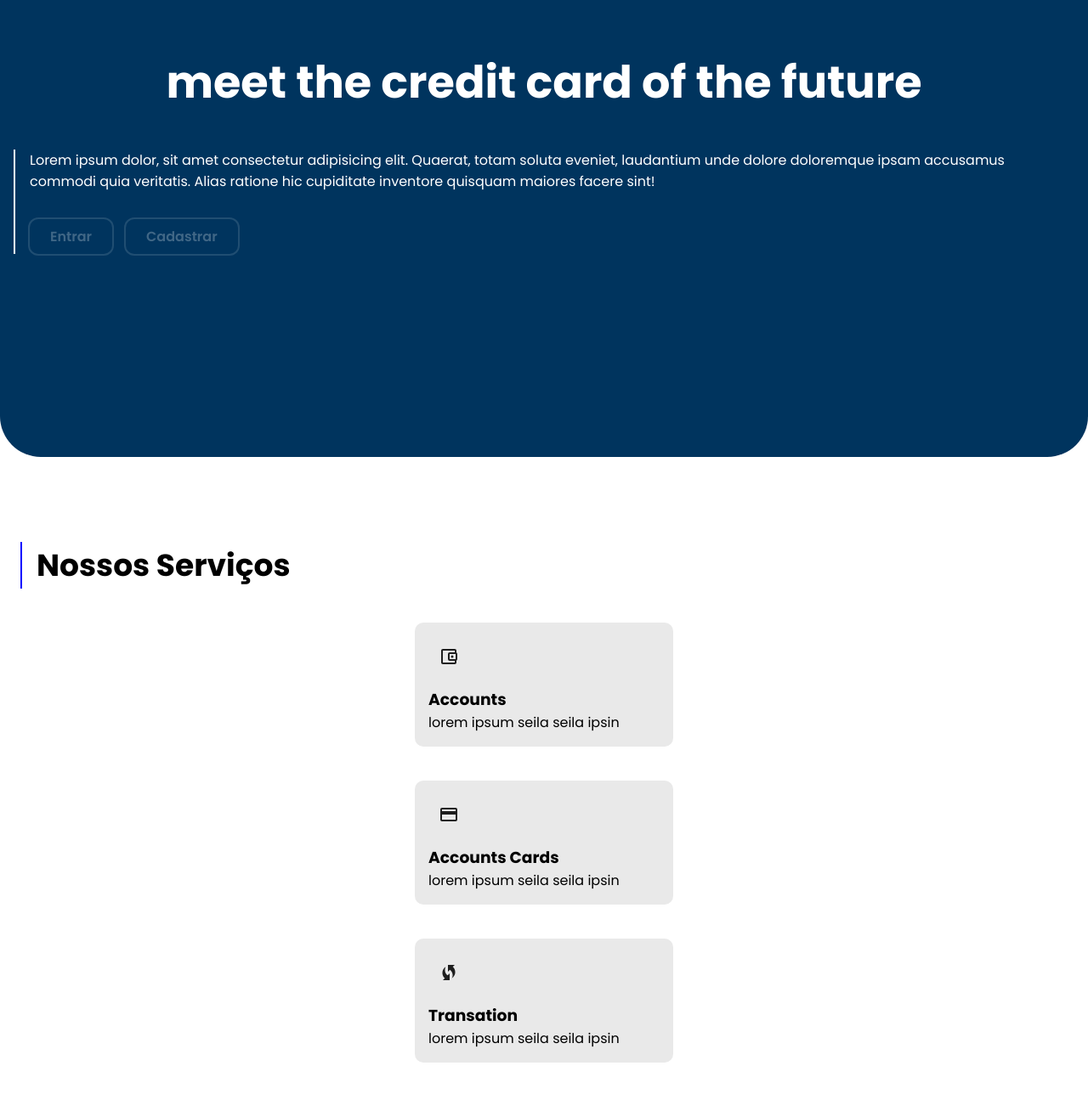
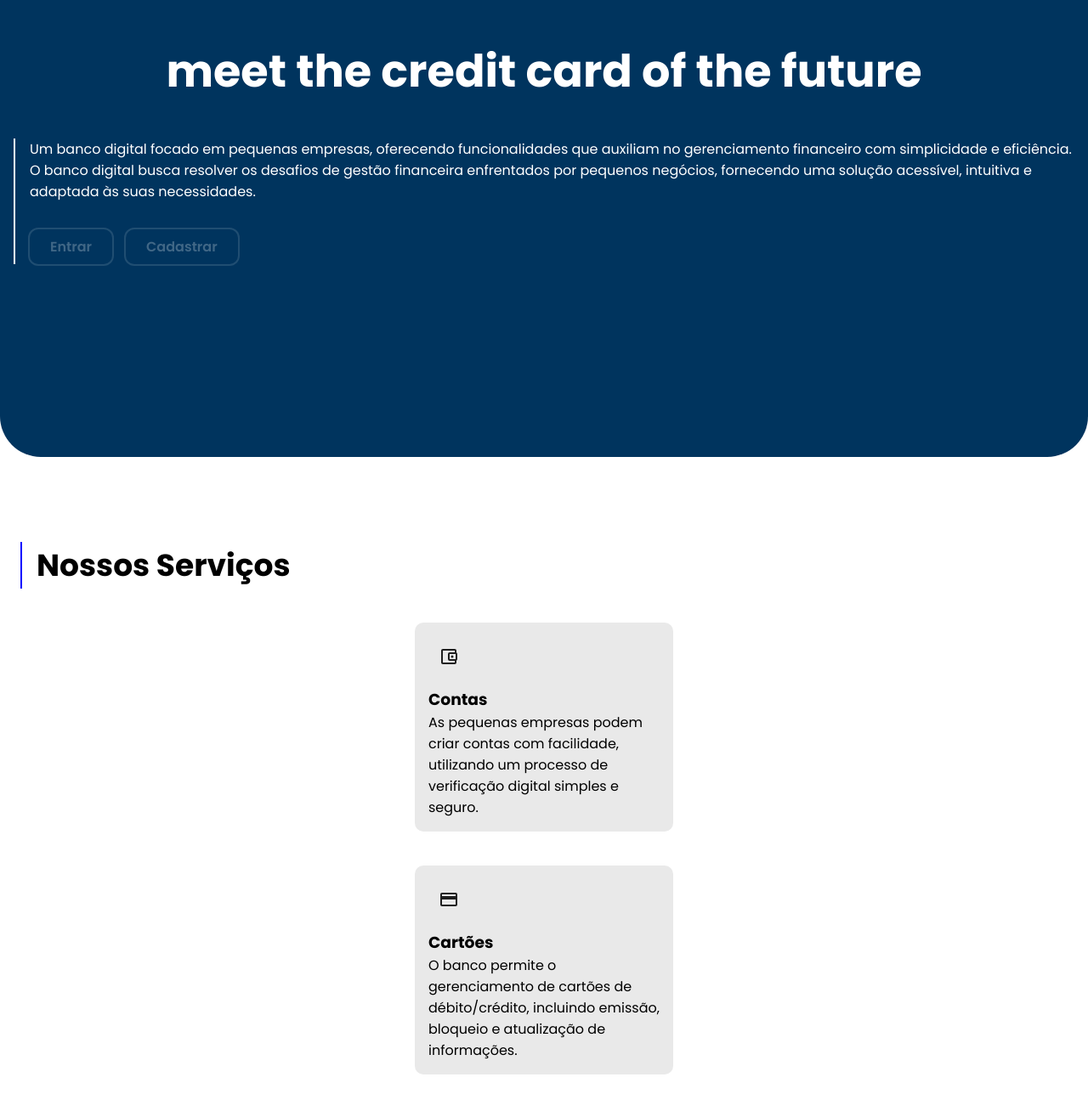
Before and after one commit to Kerubink/deploy-lunarpay, a React (Vite) app: page / in a window 1280 px wide. Shown: the part 182-1470 px from the top of the page at 85% size. Built offline with nearby package versions, Linux system fonts and the light colour scheme.

Commit message:
ajustes home

```diff
--- a/src/pages/home/home.jsx
+++ b/src/pages/home/home.jsx
@@ -24,10 +24,7 @@ export default function Home() {
 
           <div className={styles.homeText}>
             <p>
-              Lorem ipsum dolor, sit amet consectetur adipisicing elit. Quaerat,
-              totam soluta eveniet, laudantium unde dolore doloremque ipsam
-              accusamus commodi quia veritatis. Alias ratione hic cupiditate
-              inventore quisquam maiores facere sint!
+              Um banco digital focado em pequenas empresas, oferecendo funcionalidades que auxiliam no gerenciamento financeiro com simplicidade e eficiência. O banco digital busca resolver os desafios de gestão financeira enfrentados por pequenos negócios, fornecendo uma solução acessível, intuitiva e adaptada às suas necessidades.
             </p>
 
             <Box sx={{ display: "flex", gap: 2}}>
@@ -51,20 +48,20 @@ export default function Home() {
         <div className={styles.container_cards_home}>
           <CardHome
             icon={AccountBalanceWalletOutlinedIcon}
-            title={"Accounts"}
-            description={"lorem ipsum seila seila ipsin"}
+            title={"Contas"}
+            description={" As pequenas empresas podem criar contas com facilidade, utilizando um processo de verificação digital simples e seguro."}
           />
            <CardHome
             icon={CreditCardIcon}
-            title={"Accounts Cards"}
-            description={"lorem ipsum seila seila ipsin"}
+            title={"Cartões"}
+            description={"O banco permite o gerenciamento de cartões de débito/crédito, incluindo emissão, bloqueio e atualização de informações."}
           />
             <CardHome
             icon={WifiProtectedSetupIcon}
-            title={"Transation"}
-            description={"lorem ipsum seila seila ipsin"}
+            title={"Transação"}
+            description={"As transações (depósitos, saques, transferências) serão simuladas para proporcionar uma experiência completa de operação bancária."}
           />
-    </div>
+        </div>
       </section>
     </>
   );
```
